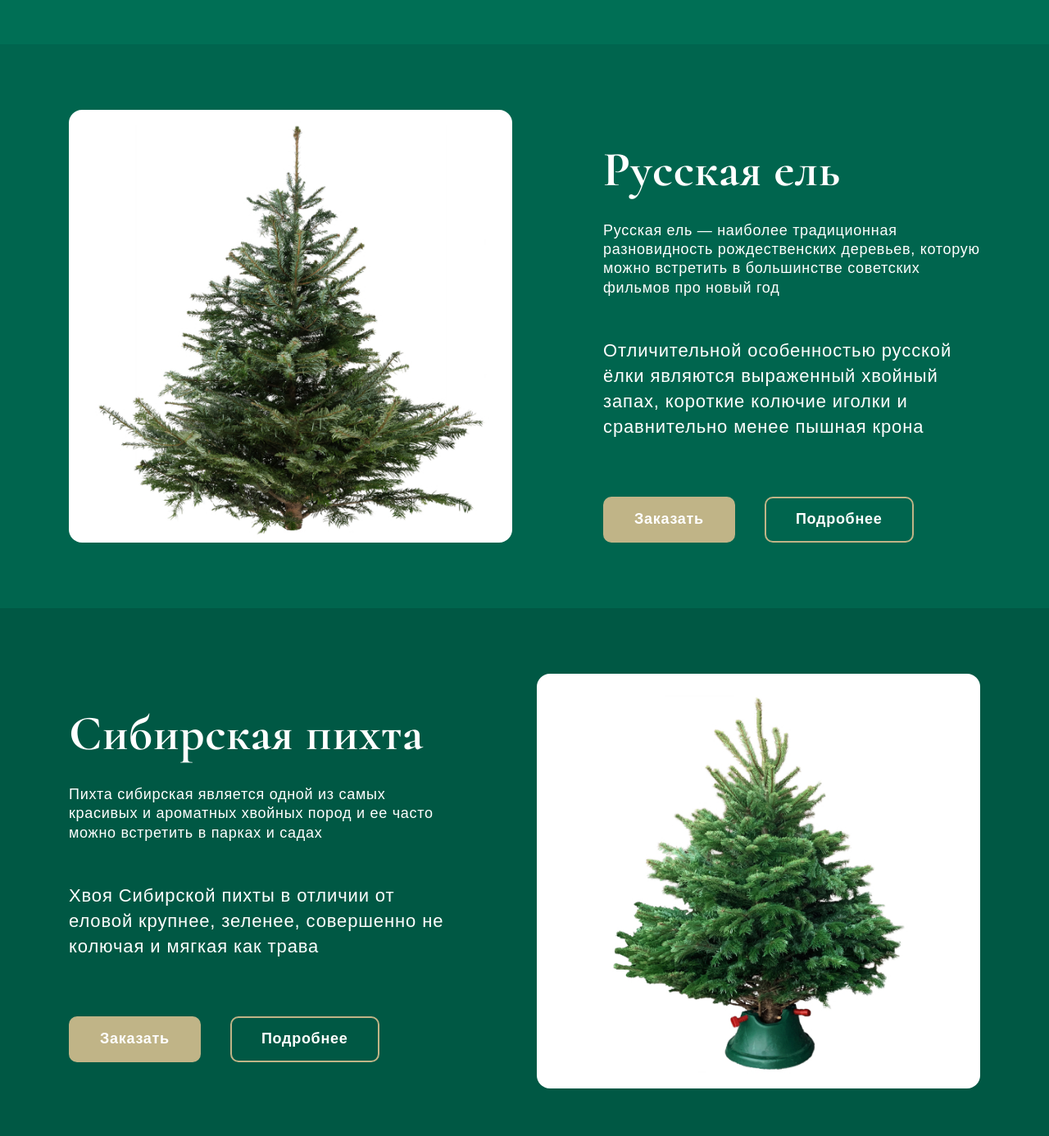
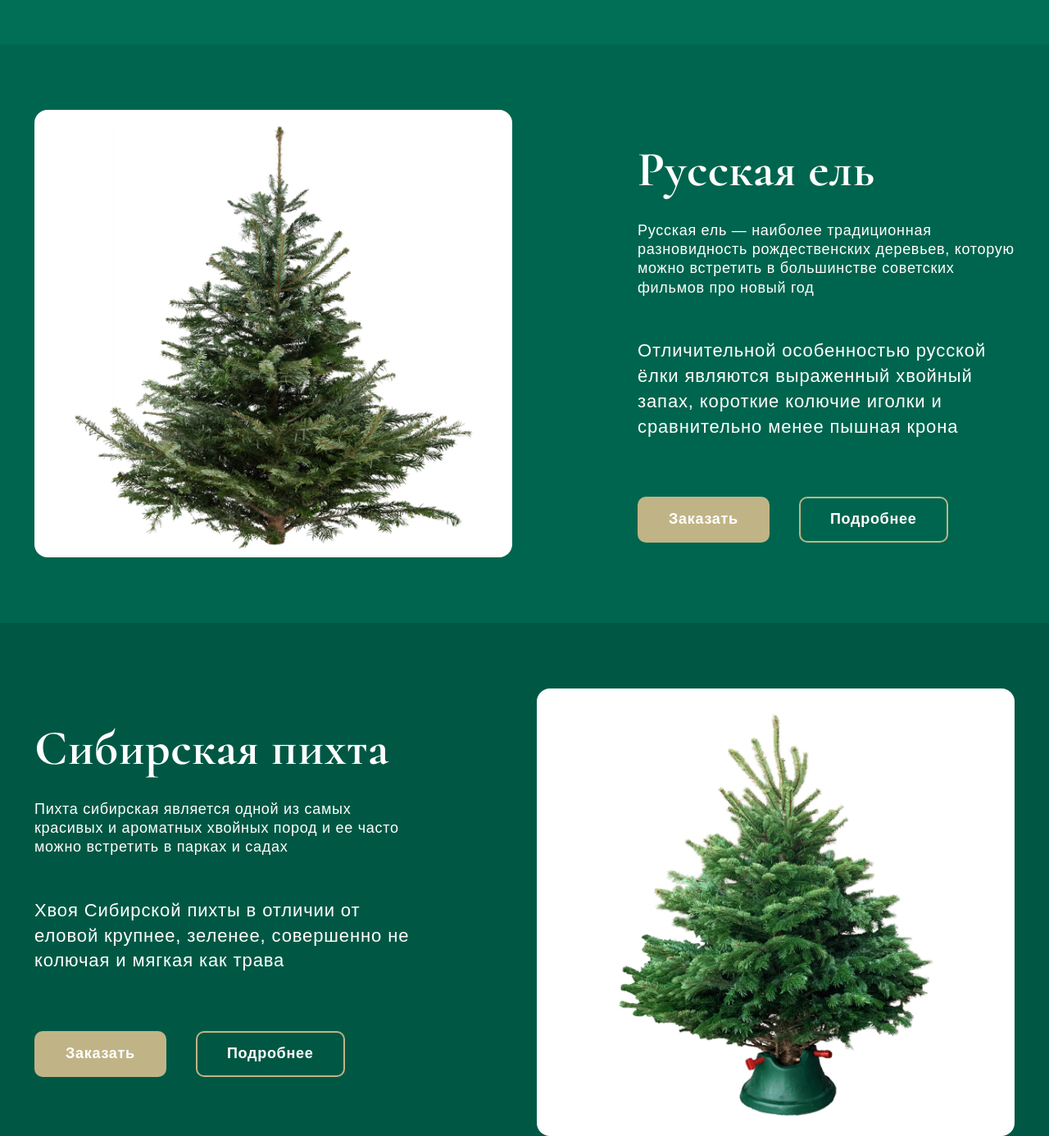
Before and after one commit to VictoriaOkazaki/chrismas-trees, a plain HTML site: page index.html in a window 1280 px wide. Shown: the part 1660-3046 px from the top of the page at 82% size. Drawn offline with Linux system fonts and the light colour scheme.

Commit message:
product adapt fixed

```diff
--- a/css/pay.css
+++ b/css/pay.css
@@ -75,5 +75,6 @@
 @media (max-width: 580px) {
   .pay_title {
     font-size: 28px;
+    text-align: center;
   }
 }
--- a/index.html
+++ b/index.html
@@ -121,7 +121,6 @@
       </div>
     </section>
     <section class="product" id='two'>
-      <div class="container">
       <div class="container product_container">
         <div class="product_content">
           <h2 class="product_title">Русская ель</h2>
@@ -136,10 +135,8 @@
         </div>
         <img src="img/russian-tr.jpg" alt="Русская ель" class="product_picture" width="630" height="590">
       </div>
-      </div>
     </section>
     <section class="product" id='three'>
-      <div class="container">
       <div class="container product_container">
         <div class="product_content">
           <h2 class="product_title">Сибирская пихта</h2>
@@ -152,7 +149,6 @@
           </div>
         </div>
         <img src="img/sibir-tr.jpg" alt="Сибирская пихта" class="product_picture" width="630" height="590">
-      </div>
       </div>
     </section>
 
```
